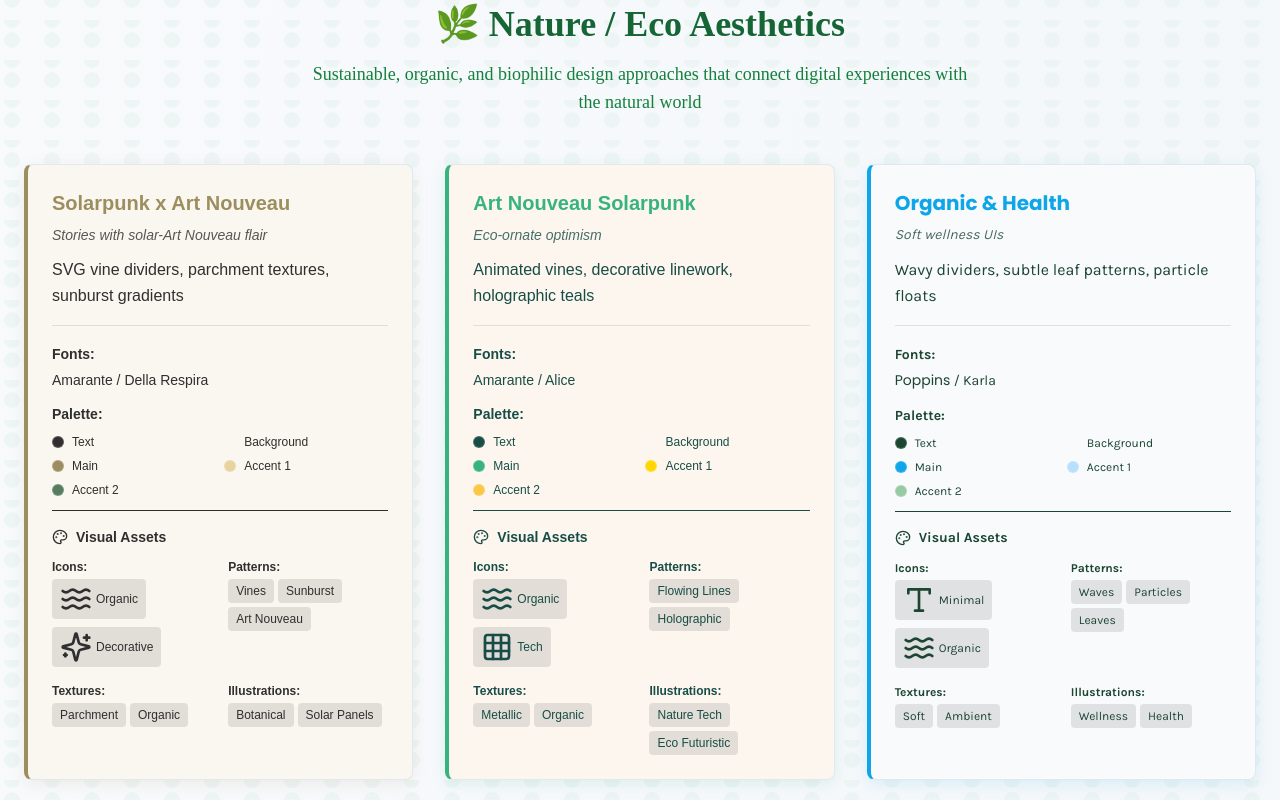
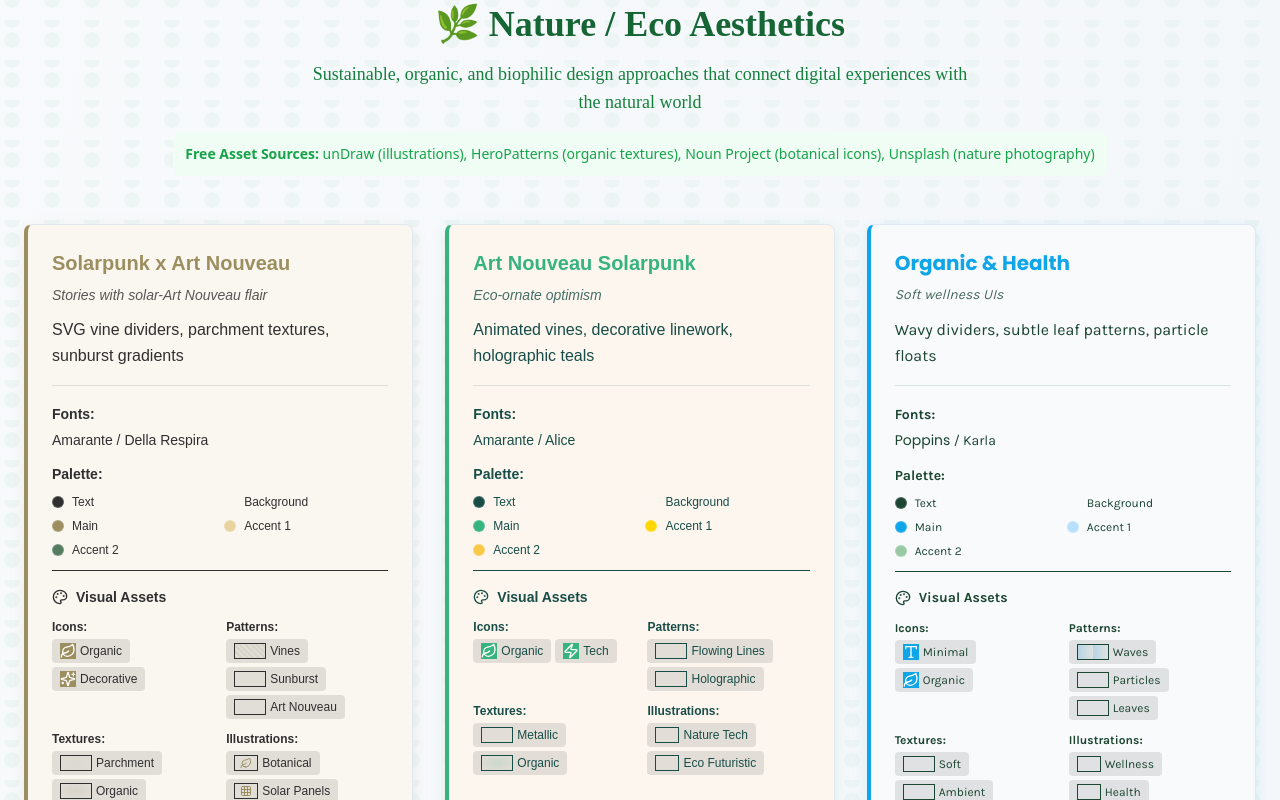
Before and after one commit to Ethiventure/aesthetic-infographic-stylizer, a React (Vite) app: page / in a window 1280 px wide. Shown: the part 380-1180 px from the top of the page. Built offline with nearby package versions, Linux system fonts and the light colour scheme; a web font is replaced by a local one.

Commit message:
Refine asset showcases and add sources
Improved asset examples within each style card, ensuring unique visual elements per theme. Added a "Free Asset Source" to each section, linking to relevant free SVG/asset libraries.

```diff
--- a/src/components/AssetShowcase.tsx
+++ b/src/components/AssetShowcase.tsx
@@ -1,6 +1,6 @@
 
 import React from 'react';
-import { Image, Palette, Type, Sparkles, Grid3X3, Waves } from 'lucide-react';
+import { Image, Palette, Type, Sparkles, Grid3X3, Waves, Leaf, Zap, Heart, Globe, Snowflake } from 'lucide-react';
 
 interface AssetShowcaseProps {
   assets: {
@@ -10,17 +10,71 @@ interface AssetShowcaseProps {
     illustrations?: string[];
   };
   theme: string;
+  mainColor: string;
+  accentColors: string[];
 }
 
-const AssetShowcase: React.FC<AssetShowcaseProps> = ({ assets, theme }) => {
-  const getIconComponent = (iconType: string) => {
-    switch (iconType) {
-      case 'geometric': return <Grid3X3 className="w-8 h-8" />;
-      case 'organic': return <Waves className="w-8 h-8" />;
-      case 'minimal': return <Type className="w-8 h-8" />;
-      case 'decorative': return <Sparkles className="w-8 h-8" />;
-      case 'tech': return <Grid3X3 className="w-8 h-8" />;
-      default: return <Image className="w-8 h-8" />;
+const AssetShowcase: React.FC<AssetShowcaseProps> = ({ assets, theme, mainColor, accentColors }) => {
+  const getVisualExample = (type: string, item: string) => {
+    const baseStyle = { backgroundColor: mainColor, color: 'white' };
+    const accentStyle = { backgroundColor: accentColors[0] || mainColor, color: 'white' };
+
+    switch (type) {
+      case 'icons':
+        return (
+          <div className="flex gap-1">
+            {item === 'organic' && <Leaf className="w-4 h-4" style={baseStyle} />}
+            {item === 'geometric' && <Grid3X3 className="w-4 h-4" style={baseStyle} />}
+            {item === 'minimal' && <Type className="w-4 h-4" style={baseStyle} />}
+            {item === 'decorative' && <Sparkles className="w-4 h-4" style={baseStyle} />}
+            {item === 'tech' && <Zap className="w-4 h-4" style={baseStyle} />}
+            {item === 'retro' && <div className="w-4 h-4 border-2" style={{ borderColor: mainColor, background: 'transparent' }} />}
+            {item === 'animated' && <Heart className="w-4 h-4 animate-pulse" style={baseStyle} />}
+            {item === 'folk' && <div className="w-4 h-4 rounded-full border-2" style={{ borderColor: mainColor, background: accentColors[0] }} />}
+            {item === 'craft' && <div className="w-4 h-4" style={{ background: `repeating-linear-gradient(45deg, ${mainColor}, ${mainColor} 2px, ${accentColors[0]} 2px, ${accentColors[0]} 4px)` }} />}
+          </div>
+        );
+
+      case 'patterns':
+        return (
+          <div className="w-8 h-4 border border-current border-opacity-20 overflow-hidden">
+            {item === 'vines' && <div className="w-full h-full" style={{ background: `repeating-linear-gradient(45deg, ${mainColor}20, ${mainColor}20 2px, transparent 2px, transparent 4px)` }} />}
+            {item === 'grid' && <div className="w-full h-full" style={{ backgroundImage: `repeating-conic-gradient(${mainColor}20 0deg, transparent 90deg)`, backgroundSize: '4px 4px' }} />}
+            {item === 'waves' && <div className="w-full h-full" style={{ background: `repeating-linear-gradient(90deg, ${mainColor}30, transparent 50%)` }} />}
+            {item === 'collage' && <div className="w-full h-full" style={{ background: `linear-gradient(45deg, ${mainColor}40, ${accentColors[0]}40, ${accentColors[1] || mainColor}40)` }} />}
+            {item === 'bright' && <div className="w-full h-full" style={{ background: `linear-gradient(90deg, ${accentColors[0]}, ${accentColors[1] || mainColor}, ${accentColors[2] || mainColor})` }} />}
+            {item === 'neon' && <div className="w-full h-full" style={{ background: mainColor, boxShadow: `0 0 4px ${mainColor}` }} />}
+            {item === 'glitch' && <div className="w-full h-full" style={{ background: `repeating-linear-gradient(90deg, ${mainColor}, ${accentColors[0]} 2px, ${mainColor} 4px)` }} />}
+          </div>
+        );
+
+      case 'textures':
+        return (
+          <div className="w-8 h-4 border border-current border-opacity-20 overflow-hidden">
+            {item === 'parchment' && <div className="w-full h-full" style={{ background: `radial-gradient(circle, ${mainColor}10, ${mainColor}05)` }} />}
+            {item === 'organic' && <div className="w-full h-full" style={{ background: `radial-gradient(ellipse, ${mainColor}20, transparent)` }} />}
+            {item === 'frosted' && <div className="w-full h-full backdrop-blur-sm" style={{ background: `linear-gradient(45deg, ${mainColor}20, transparent)` }} />}
+            {item === 'neon glow' && <div className="w-full h-full" style={{ background: mainColor, filter: 'blur(1px)', opacity: 0.8 }} />}
+            {item === 'tactile' && <div className="w-full h-full" style={{ background: `repeating-radial-gradient(circle, ${mainColor}30, transparent 2px)` }} />}
+            {item === 'layered shadows' && <div className="w-full h-full" style={{ background: mainColor, boxShadow: `2px 2px 0 ${accentColors[0]}, 4px 4px 0 ${accentColors[1] || mainColor}` }} />}
+          </div>
+        );
+
+      case 'illustrations':
+        return (
+          <div className="w-6 h-4 border border-current border-opacity-20 flex items-center justify-center text-xs">
+            {item === 'botanical' && <Leaf className="w-3 h-3" style={{ color: mainColor }} />}
+            {item === 'solar panels' && <Grid3X3 className="w-3 h-3" style={{ color: mainColor }} />}
+            {item === 'abstract' && <div className="w-3 h-3 rounded-full" style={{ background: `linear-gradient(45deg, ${mainColor}, ${accentColors[0]})` }} />}
+            {item === 'collage' && <div className="w-3 h-3" style={{ background: `conic-gradient(${mainColor}, ${accentColors[0]}, ${accentColors[1] || mainColor})` }} />}
+            {item === 'fun' && <Heart className="w-3 h-3" style={{ color: accentColors[0] || mainColor }} />}
+            {item === '80s' && <div className="w-3 h-3 triangle" style={{ borderBottom: `4px solid ${mainColor}`, borderLeft: '2px solid transparent', borderRight: '2px solid transparent' }} />}
+            {item === 'cyberpunk' && <Zap className="w-3 h-3" style={{ color: mainColor }} />}
+          </div>
+        );
+
+      default:
+        return <span className="text-xs opacity-60">{item}</span>;
     }
   };
 
@@ -31,14 +85,14 @@ const AssetShowcase: React.FC<AssetShowcaseProps> = ({ assets, theme }) => {
         Visual Assets
       </h4>
 
-      <div className="grid grid-cols-2 gap-4 text-xs">
+      <div className="grid grid-cols-2 gap-3 text-xs">
         {assets.icons && (
           <div>
             <strong>Icons:</strong>
-            <div className="flex gap-2 mt-1 flex-wrap">
+            <div className="flex gap-1 mt-1 flex-wrap">
               {assets.icons.map((icon, index) => (
                 <div key={index} className="flex items-center gap-1 bg-black bg-opacity-10 rounded px-2 py-1">
-                  {getIconComponent(icon)}
+                  {getVisualExample('icons', icon)}
                   <span className="capitalize">{icon}</span>
                 </div>
               ))}
@@ -51,9 +105,10 @@ const AssetShowcase: React.FC<AssetShowcaseProps> = ({ assets, theme }) => {
             <strong>Patterns:</strong>
             <div className="flex gap-1 mt-1 flex-wrap">
               {assets.patterns.map((pattern, index) => (
-                <span key={index} className="bg-black bg-opacity-10 rounded px-2 py-1 text-xs capitalize">
-                  {pattern}
-                </span>
+                <div key={index} className="flex items-center gap-1 bg-black bg-opacity-10 rounded px-2 py-1">
+                  {getVisualExample('patterns', pattern)}
+                  <span className="capitalize">{pattern}</span>
+                </div>
               ))}
             </div>
           </div>
@@ -64,9 +119,10 @@ const AssetShowcase: React.FC<AssetShowcaseProps> = ({ assets, theme }) => {
             <strong>Textures:</strong>
             <div className="flex gap-1 mt-1 flex-wrap">
               {assets.textures.map((texture, index) => (
-                <span key={index} className="bg-black bg-opacity-10 rounded px-2 py-1 text-xs capitalize">
-                  {texture}
-                </span>
+                <div key={index} className="flex items-center gap-1 bg-black bg-opacity-10 rounded px-2 py-1">
+                  {getVisualExample('textures', texture)}
+                  <span className="capitalize">{texture}</span>
+                </div>
               ))}
             </div>
           </div>
@@ -77,9 +133,10 @@ const AssetShowcase: React.FC<AssetShowcaseProps> = ({ assets, theme }) => {
             <strong>Illustrations:</strong>
             <div className="flex gap-1 mt-1 flex-wrap">
               {assets.illustrations.map((illustration, index) => (
-                <span key={index} className="bg-black bg-opacity-10 rounded px-2 py-1 text-xs capitalize">
-                  {illustration}
-                </span>
+                <div key={index} className="flex items-center gap-1 bg-black bg-opacity-10 rounded px-2 py-1">
+                  {getVisualExample('illustrations', illustration)}
+                  <span className="capitalize">{illustration}</span>
+                </div>
               ))}
             </div>
           </div>
--- a/src/components/StyleCard.tsx
+++ b/src/components/StyleCard.tsx
@@ -107,7 +107,12 @@ const StyleCard: React.FC<StyleCardProps> = ({ style }) => {
         </div>
 
         {style.assets && (
-          <AssetShowcase assets={style.assets} theme={style.theme} />
+          <AssetShowcase
+            assets={style.assets}
+            theme={style.theme}
+            mainColor={style.mainColor}
+            accentColors={style.accentColors}
+          />
         )}
       </div>
     </div>
--- a/src/components/sections/EcoSection.tsx
+++ b/src/components/sections/EcoSection.tsx
@@ -124,6 +124,10 @@ const EcoSection = () => {
           <p className="text-lg text-green-700 font-['Della_Respira'] max-w-2xl mx-auto">
             Sustainable, organic, and biophilic design approaches that connect digital experiences with the natural world
           </p>
+          <div className="mt-4 text-sm text-green-600 bg-green-50 rounded-lg p-3 inline-block">
+            <strong>Free Asset Sources:</strong> unDraw (illustrations), HeroPatterns (organic textures),
+            Noun Project (botanical icons), Unsplash (nature photography)
+          </div>
         </div>
 
         <div className="grid grid-cols-1 md:grid-cols-2 lg:grid-cols-3 gap-8">
--- a/src/components/sections/MaximalistSection.tsx
+++ b/src/components/sections/MaximalistSection.tsx
@@ -74,6 +74,10 @@ const MaximalistSection = () => {
           <p className="text-xl text-purple-800 font-['Chivo'] max-w-2xl mx-auto font-bold">
             BOLD • BRIGHT • UNAPOLOGETICALLY EXTRA • MORE IS MORE
           </p>
+          <div className="mt-4 text-sm text-red-700 bg-yellow-200 rounded-lg p-3 inline-block border-4 border-blue-500 transform -rotate-1">
+            <strong>Free Asset Sources:</strong> Unsplash+ (vibrant photography), Mixkit (colorful illustrations),
+            OpenDoodles (playful graphics), CSS Pattern Gallery (bold patterns)
+          </div>
         </div>
 
         <div className="grid grid-cols-1 md:grid-cols-2 lg:grid-cols-3 gap-8">
--- a/src/components/sections/TechSection.tsx
+++ b/src/components/sections/TechSection.tsx
@@ -125,6 +125,10 @@ const TechSection = () => {
           <p className="text-lg text-cyan-200 font-['Space_Grotesk'] max-w-2xl mx-auto">
             Future-forward, high-tech aesthetics embracing digital innovation and technological advancement
           </p>
+          <div className="mt-4 text-sm text-cyan-100 bg-slate-800/50 rounded-lg p-3 inline-block backdrop-blur-sm">
+            <strong>Free Asset Sources:</strong> Lucide Icons (tech icons), CSS.gg (minimal icons),
+            HeroPatterns (geometric patterns), Glassmorphism.com (CSS generators)
+          </div>
         </div>
 
         <div className="grid grid-cols-1 md:grid-cols-2 lg:grid-cols-3 gap-8">
```
